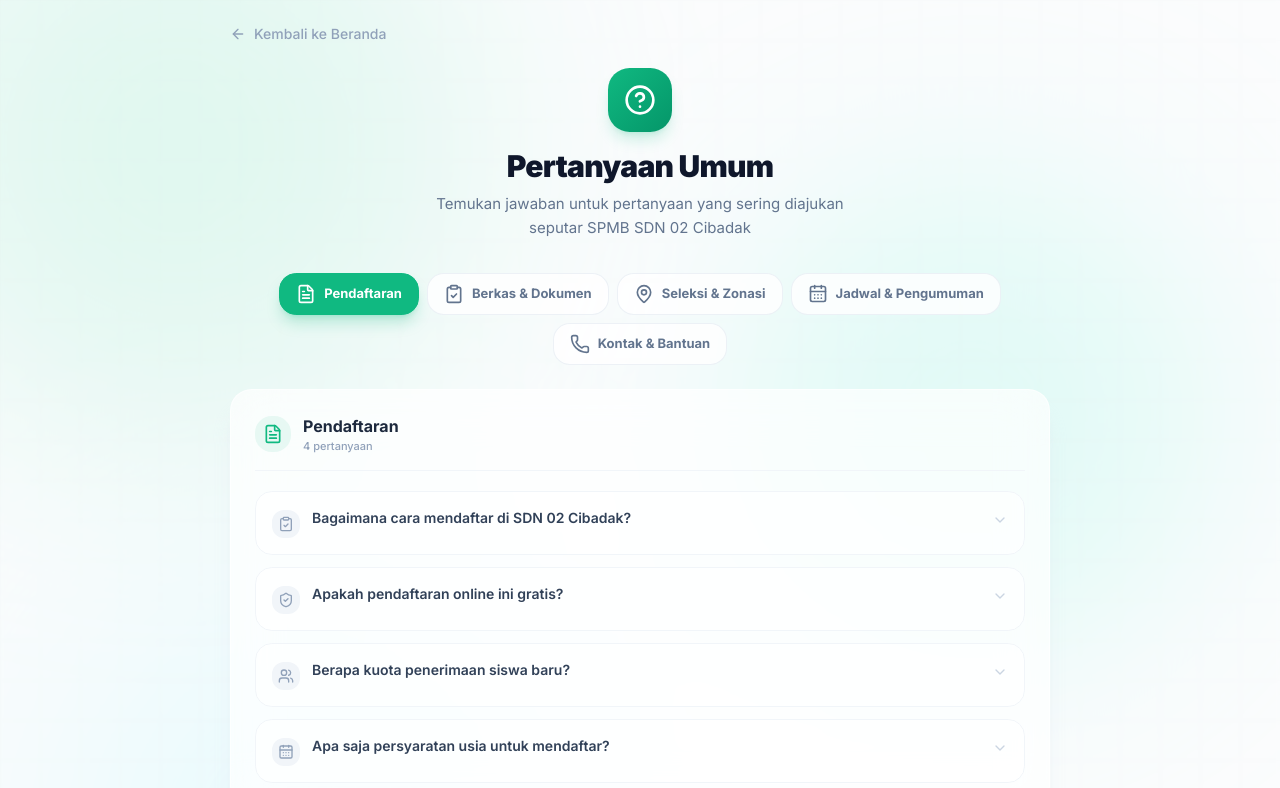
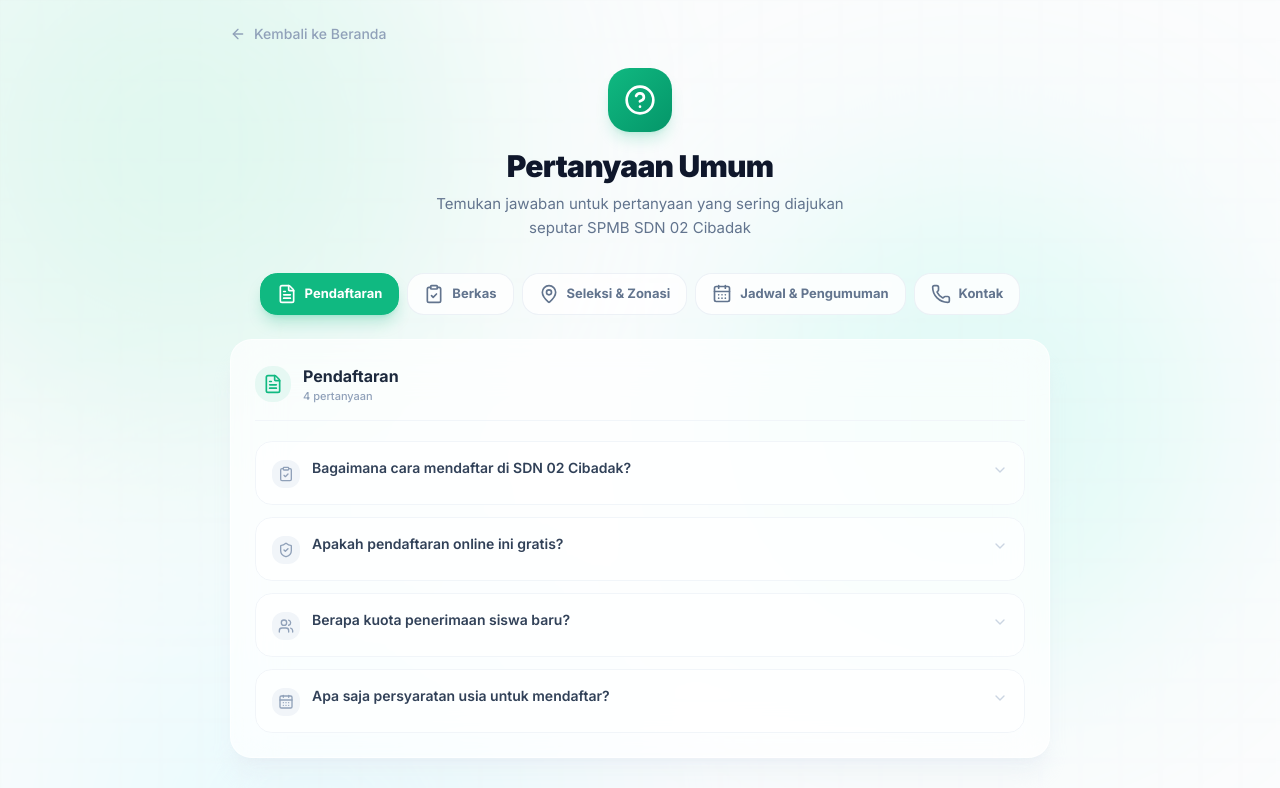
Before and after one commit to ju99erknot/spmb, a Next.js app: page /faq in a window 1280 px wide. Shown: the top 788 px of the page. Built offline with nearby package versions, Linux system fonts and the light colour scheme.

Commit message:
style: final polish to FAQ categories and indentation

```diff
--- a/src/app/faq/page.tsx
+++ b/src/app/faq/page.tsx
@@ -61,7 +61,7 @@ const faqData: FAQCategory[] = [
     ],
   },
   {
-    title: "Berkas & Dokumen",
+    title: "Berkas",
     icon: <ClipboardCheck className="w-5 h-5" />,
     color: "#3b82f6",
     items: [
@@ -127,7 +127,7 @@ const faqData: FAQCategory[] = [
     ],
   },
   {
-    title: "Kontak & Bantuan",
+    title: "Kontak",
     icon: <Phone className="w-5 h-5" />,
     color: "#f43f5e",
     items: [
@@ -169,15 +169,13 @@ function FAQAccordionItem({
         aria-expanded={isOpen}
       >
         <div
-          className={`flex items-start gap-3 p-4 rounded-xl transition-all duration-300 ${
-            isOpen
+          className={`flex items-start gap-3 p-4 rounded-xl transition-all duration-300 ${isOpen
             ? "bg-emerald-50/80 border border-emerald-200/60"
             : "bg-white/60 border border-slate-100 hover:bg-emerald-50/40 hover:border-emerald-200/40"
             }`}
         >
           <div
-            className={`mt-0.5 p-1.5 rounded-lg transition-colors duration-300 ${
-              isOpen
+            className={`mt-0.5 p-1.5 rounded-lg transition-colors duration-300 ${isOpen
               ? "bg-emerald-500 text-white"
               : "bg-slate-100 text-slate-400 group-hover:bg-emerald-100 group-hover:text-emerald-600"
               }`}
@@ -186,8 +184,7 @@ function FAQAccordionItem({
           </div>
           <div className="flex-1 min-w-0">
             <p
-              className={`font-semibold text-[14px] leading-snug transition-colors duration-300 ${
-                isOpen ? "text-emerald-800" : "text-slate-700"
+              className={`font-semibold text-[14px] leading-snug transition-colors duration-300 ${isOpen ? "text-emerald-800" : "text-slate-700"
                 }`}
             >
               {item.q}
@@ -214,8 +211,7 @@ function FAQAccordionItem({
             className="mt-1 flex-shrink-0"
           >
             <ChevronDown
-              className={`w-4 h-4 transition-colors duration-300 ${
-                isOpen ? "text-emerald-500" : "text-slate-300"
+              className={`w-4 h-4 transition-colors duration-300 ${isOpen ? "text-emerald-500" : "text-slate-300"
                 }`}
             />
           </motion.div>
@@ -284,8 +280,7 @@ export default function FAQPage() {
               key={cat.title}
               onClick={() => handleCategoryChange(i)}
               title={cat.title}
-              className={`flex items-center justify-center gap-2 px-3 py-2.5 md:px-4 rounded-xl text-[13px] font-bold whitespace-nowrap transition-all duration-300 border ${
-                activeCategory === i
+              className={`flex items-center justify-center gap-2 px-3 py-2.5 md:px-4 rounded-xl text-[13px] font-bold whitespace-nowrap transition-all duration-300 border ${activeCategory === i
                 ? "bg-emerald-500 text-white border-emerald-500 shadow-lg shadow-emerald-500/25"
                 : "bg-white/80 text-slate-500 border-slate-200/60 hover:bg-emerald-50 hover:text-emerald-600 hover:border-emerald-200"
                 }`}
```
Lines whose indentation alone changed are shown as unchanged.
